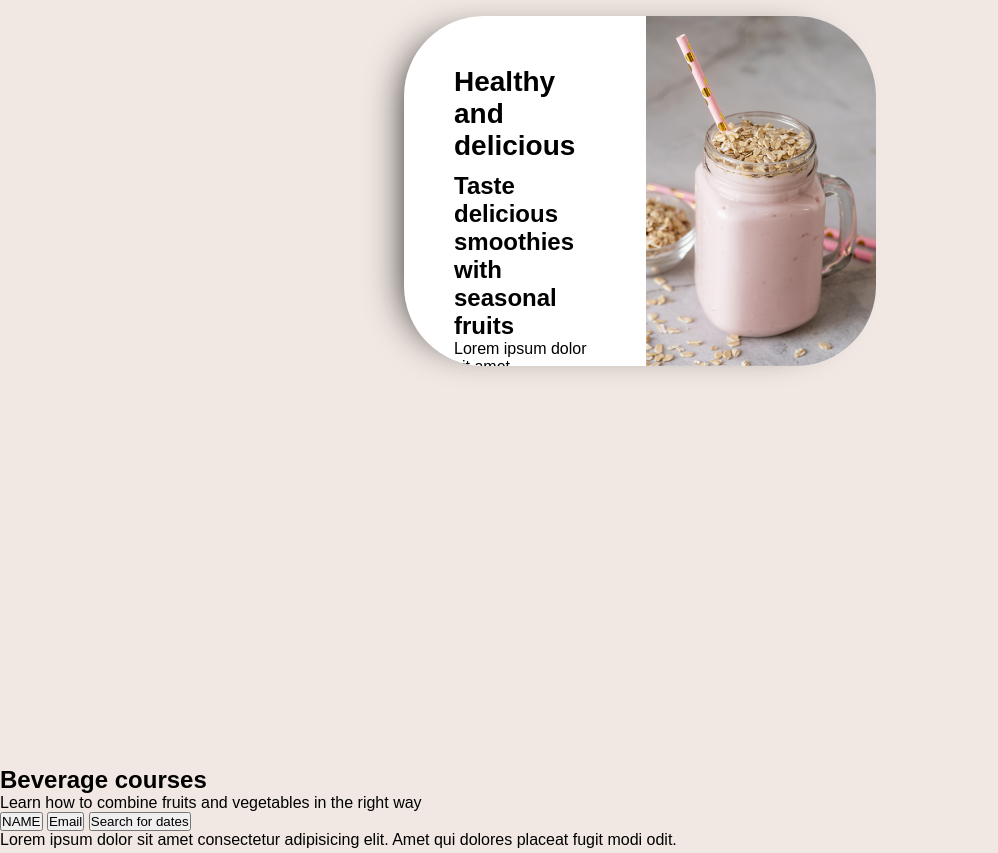
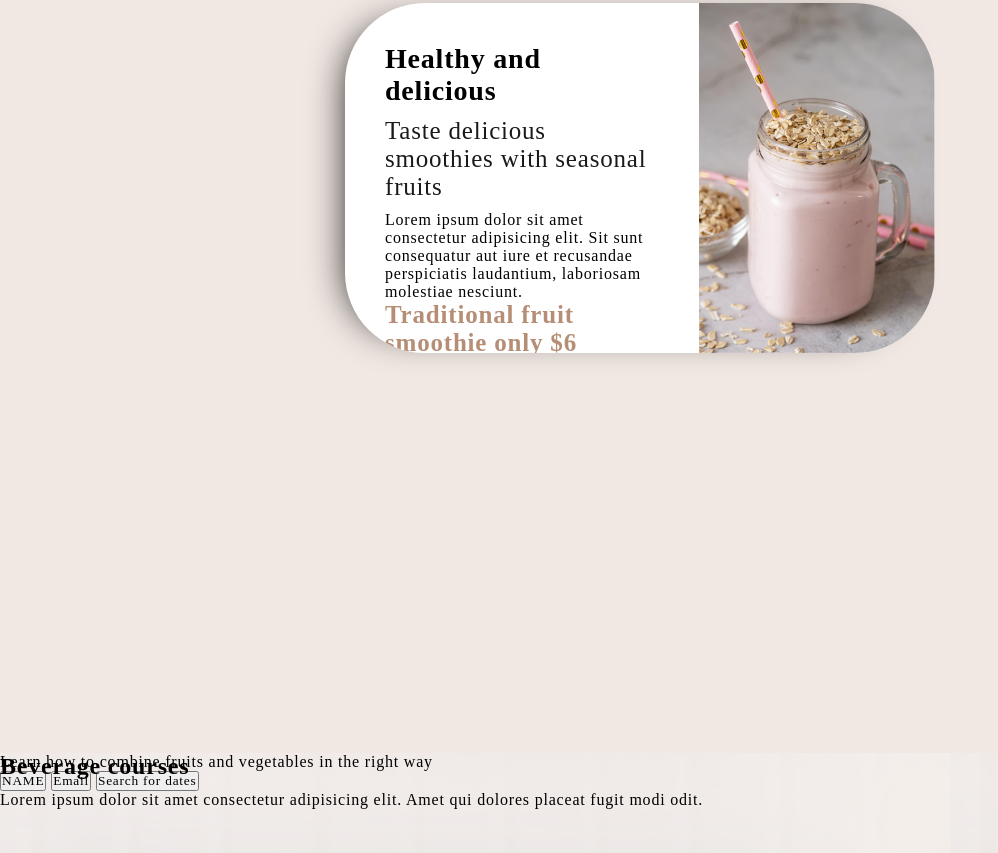
Before and after one commit to santiagosertor/actividad, a plain HTML site: page index.html in a window 1280 px wide. Shown: the part 333-1186 px from the top of the page, without its empty margins (0-998 px from the left). Drawn offline with Linux system fonts and the light colour scheme.

Commit message:
sigue incompleto

```diff
--- a/css/curso-propietes.css
+++ b/css/curso-propietes.css
@@ -1,4 +1,11 @@
 :root{
 
-  --img1:url(..img/fondo3.png);
+  /* colores */
+  --color__principal:#f1e8e3;
+  --color1:#fff;
+
+
+
+
+  --img_tres:url(../img/fondo3.png);
 }
--- a/css/seccion2.css
+++ b/css/seccion2.css
@@ -2,35 +2,47 @@
 
 /* section 2  */
 .smoothie__box{
+  grid-area: smoothie;
   display: flex;
   padding: 50px;
   height: 100vh;
   justify-content: center;
 
+
 }
 .smoothie__element{
  display: flex;
- background-color: #fff;
+ background-color: var(--color1);
  height: 50%;
- width: 40%;
+ width: 50%;
  border-radius: 80px;
  overflow: hidden;
  box-shadow: -20px 0px 40px -25px #000;
 }
-.smoothie__text {
+.smoothie__texts {
  align-items: center;
- padding: 50px;
+ padding: 40px;
 
 }
 
-.smoothie__text h1{
+.smoothie__text-one{
   font-size: 28px;
   margin-bottom: 10px;
 }
 
-.smoothie__text p {
-  font-size: 16px;
+.smoothie__text-two {
+  font-size: 25px;
   margin-bottom: 10px;
+  color: #1A1A1A;
+
+}
+.smoothie__text-three{
+  font-size: 25px;
+  color: #b68e76;
+  margin: auto;
+}
+.smoothie__text-four{
+  font-size: 10px;
 
 }
 
@@ -38,19 +50,35 @@
   background-color: #b68e76;
   color: white;
   border: none;
+  width: 100px;
   border-radius: 10px;
   padding: 8px 15px;
   cursor: pointer;
+
 }
 
 
 /* section 3  */
 
 .fruit__box {
- background-image: var(--img1);
- width: 100%;
+  grid-area: fruit;
+ height: 100vh;
+ background-image: url(/img/fondo3.png);
+
 }
 .fruit__element{
 
+
 }
-.fruit__elemet-text{}
+.fruit__img-principal{
+  /* max-width: 100%; */
+
+
+}
+.fruit__elemet-text{
+ position: absolute;
+
+}
+.fruit__buttons {
+
+}
--- a/css/style.css
+++ b/css/style.css
@@ -9,10 +9,21 @@
   margin: 0;
   padding: 0;
   box-sizing: border-box;
-  font-family: Arial, sans-serif;
+  font-family:'Times New Roman', Times, serif;
+  letter-spacing: 0.8px;
 }
 body{
-  background-color: #f1e8e3;
+  background-color: var(--color__principal);
+}
+.contenedor__layaout{
+  display: grid;
+  grid-template-areas:
+  "header "
+  "hero"
+  "smoothie"
+  "fruit";
+  width: 100%;
+  height: 100vh;
 }
 
 /* Header */
@@ -28,6 +39,7 @@ body{
   align-items: center;
   padding: 20px;
   background-color: #3e3e3e;
+
 
 }
 
@@ -52,6 +64,7 @@ body{
 
 /* Hero Section */
 .hero {
+  grid-area: hero;
   position: relative;
   text-align: left;
 
--- a/index.html
+++ b/index.html
@@ -7,7 +7,7 @@
   <link rel="stylesheet" href="css/style.css">
 </head>
 <body>
-
+  <div class="contenedor__layaout">
     <header class="header">
       <div class="header__logo">Deli//Break</div>
       <nav class="header__nav">
@@ -24,7 +24,7 @@
     </header>
   <!-- section 1  -->
     <section class="hero">
-    <img src="img/pastel.png" alt="Chocolate Cake" class="hero__image">
+      <img src="img/fondo1.png" alt="Chocolate Cake" class="hero__image">
       <div class="hero__content">
         <h1>Learn how to make amazing cakes</h1>
         <p>Have you already tried the classic double chocolate cake?</p>
@@ -35,12 +35,18 @@
     <!-- seccion 2  -->
     <section class="smoothie__box">
       <div class="smoothie__element">
-      <div class="smoothie__text">
-       <h1>Healthy and delicious</h1>
-       <h2>Taste delicious smoothies with seasonal fruits</h2>
+        <div class="smoothie__texts">
+        <h1 class="smoothie__text-one">Healthy and delicious</h1>
+        <p class="smoothie__text-two">Taste delicious smoothies with seasonal fruits</p>
         <p>Lorem ipsum dolor sit amet consectetur adipisicing elit. Sit sunt consequatur aut iure et recusandae perspiciatis laudantium, laboriosam molestiae nesciunt.
         </p>
-       <h1>Traditional fruit smoothie only $6</h1>
+        <div>
+          <h1 class="smoothie__text-three">Traditional fruit smoothie only $6</h1>
+          <h2 class="smoothie__text-four">+Extra Oast </h2>
+          <h2 class="smoothie__text-four">+Extra Fruit </h2>
+          <h2 class="smoothie__text-four">+Extra Cream </h2>
+          <h2 class="smoothie__text-four">+Extra Topping </h2>
+        </div>
         <button class="smoothie__button">Buy Now</button>
         </div>
         <img src="img/fondo2.png" alt="Smoothie" class="smoothie__image">
@@ -50,9 +56,10 @@
   <!-- seccion 3  -->
       <section class="fruit__box ">
         <div class="fruit__elemet">
+          <!-- <img src="img/fondo3.png" alt="" class="fruit__img-principal"> -->
           <h1 class="fruit__elemet-text">Beverage courses </h1>
           <p>Learn how to combine fruits and vegetables in the right way </p>
-        <div>
+          <div class="fruit__buttons ">
             <button class="fruit__button">
               <p>NAME</p>
             </button>
@@ -137,5 +144,6 @@
         </div>
       </div>
     </footer>
+ </div>
 </body>
 </html>
```
Also changed, not shown: img/fondo5.png (added), img/fondo6.png (added), img/fondo7-1.png (added), img/fondo7-2.png (added), img/fondo7.png (added). Lines whose indentation alone changed are shown as unchanged.
